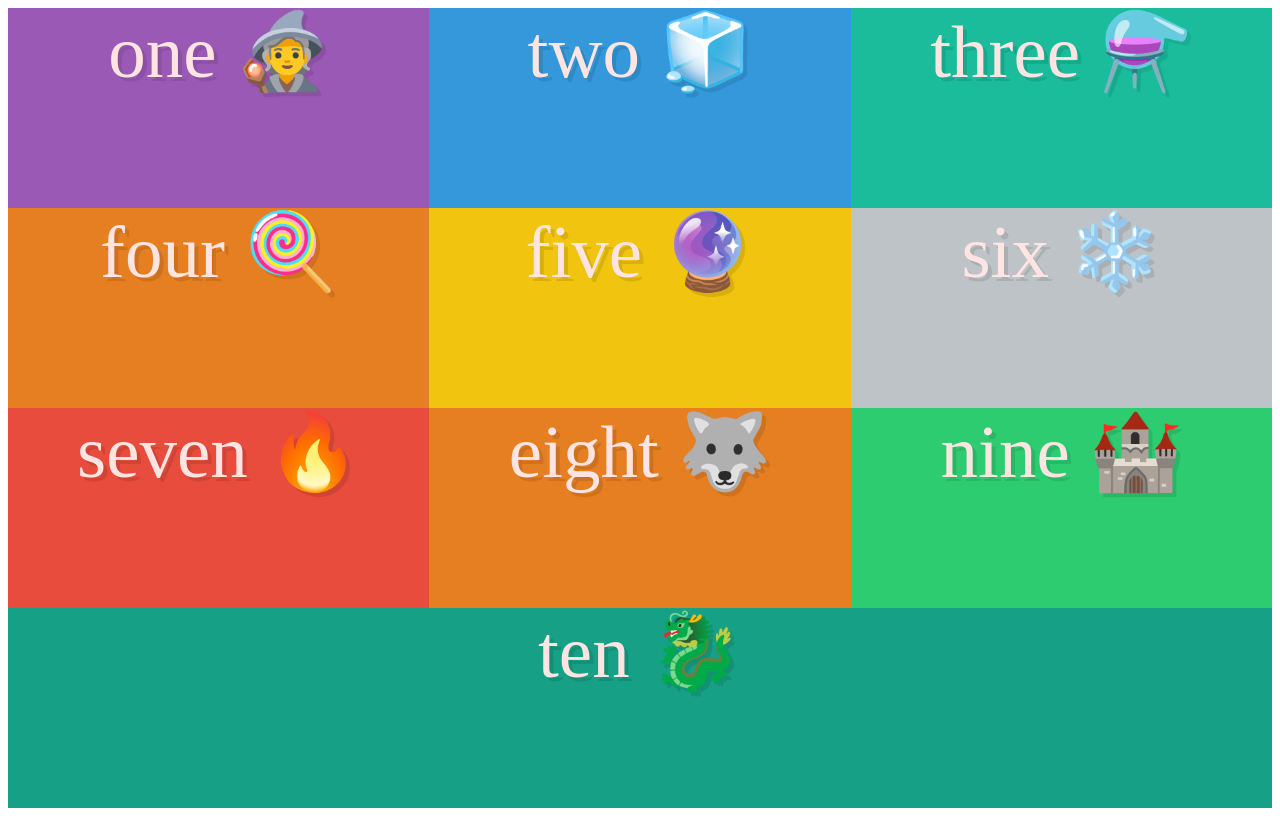
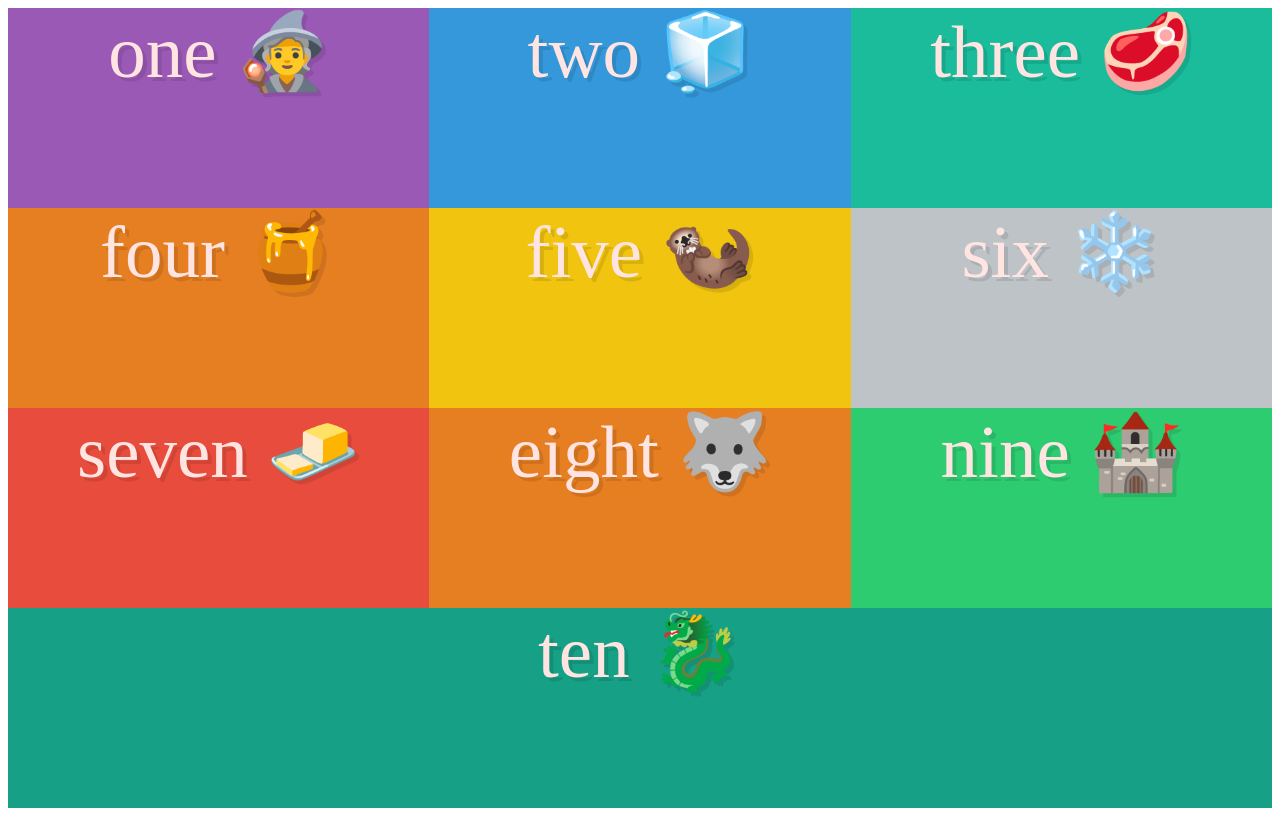
Before and after one commit to cgreen6/Flexbox, a plain HTML site: page index.html in a window 1280 px wide. Drawn offline with Linux system fonts and the light colour scheme.

Commit message:
updated emojies

```diff
--- a/index.html
+++ b/index.html
@@ -10,11 +10,11 @@
 	<div class="container">
 		<div class="box box1">one 🧙</div>
 		<div class="box box2">two 🧊</div>
-		<div class="box box3">three ⚗️</div>
-		<div class="box box4">four 🍭</div>
-		<div class="box box5">five 🔮</div>
+		<div class="box box3">three 🥩</div>
+		<div class="box box4">four 🍯</div>
+		<div class="box box5">five 🦦</div>
 		<div class="box box6">six ❄️</div>
-		<div class="box box7">seven 🔥</div>
+		<div class="box box7">seven 🧈</div>
 		<div class="box box8">eight 🐺</div>
 		<div class="box box9">nine 🏰</div>
 		<div class="box box10">ten 🐉</div>
```
